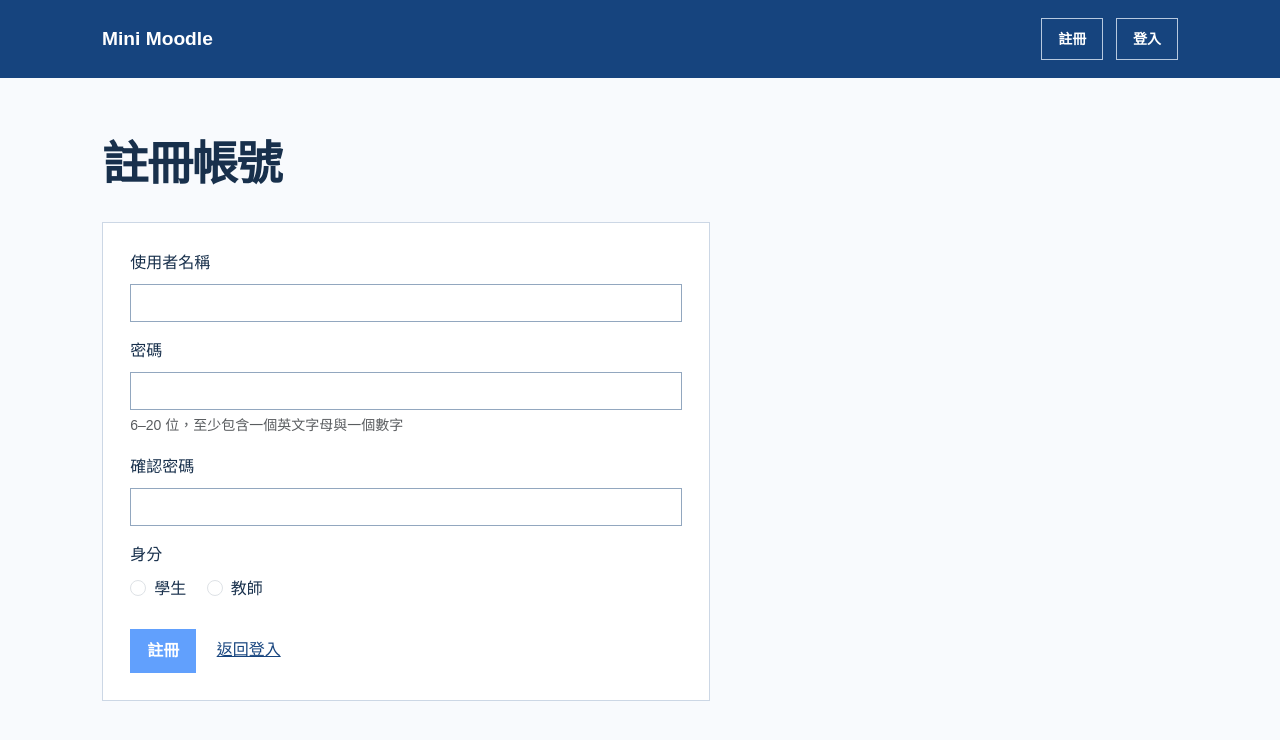
After one commit to amyjiang1222/Mini-moodle, a Flask app: page /register in a window 1280 px wide. The commit adds this page. Shown: the top 740 px of the page. Run offline with Flask 3, Linux system fonts and the light colour scheme.

Commit message:
加入註冊頁面雛形

```diff
--- a/app/routes/auth.py
+++ b/app/routes/auth.py
@@ -44,6 +44,11 @@ def login():
     return render_template("login.html")
 
 
+@bp.get("/register")
+def register():
+    return render_template("register.html")
+
+
 @bp.post("/logout")
 @login_required
 def logout():
--- a/app/templates/base.html
+++ b/app/templates/base.html
@@ -19,6 +19,7 @@
               <button class="btn btn-outline-secondary btn-sm" type="submit">登出</button>
             </form>
           {% else %}
+            <a class="btn btn-outline-primary btn-sm" href="{{ url_for('auth.register') }}">註冊</a>
             <a class="btn btn-primary btn-sm" href="{{ url_for('auth.login') }}">登入</a>
           {% endif %}
         </div>
--- a/app/templates/login.html
+++ b/app/templates/login.html
@@ -7,5 +7,6 @@
     <div class="mb-3"><label class="form-label" for="username">帳號</label><input class="form-control" id="username" name="username" autocomplete="username" required></div>
     <div class="mb-4"><label class="form-label" for="password">密碼</label><input class="form-control" id="password" name="password" type="password" autocomplete="current-password" required></div>
     <button class="btn btn-primary" type="submit">登入</button>
+    <a class="ms-3" href="{{ url_for('auth.register') }}">註冊帳號</a>
   </form>
 {% endblock %}
--- /dev/null
+++ b/app/templates/register.html
@@ -0,0 +1,33 @@
+{% extends "base.html" %}
+{% block title %}註冊帳號{% endblock %}
+{% block content %}
+  <div class="form-heading"><h1>註冊帳號</h1></div>
+  <form method="post" class="form-narrow entry-form" onsubmit="return false">
+    <div class="mb-3">
+      <label class="form-label" for="username">使用者名稱</label>
+      <input class="form-control" id="username" name="username" autocomplete="username" required>
+    </div>
+    <div class="mb-3">
+      <label class="form-label" for="password">密碼</label>
+      <input class="form-control" id="password" name="password" type="password" autocomplete="new-password" aria-describedby="password-hint" required>
+      <div class="form-text" id="password-hint">6–20 位，至少包含一個英文字母與一個數字</div>
+    </div>
+    <div class="mb-3">
+      <label class="form-label" for="confirm-password">確認密碼</label>
+      <input class="form-control" id="confirm-password" name="confirm_password" type="password" autocomplete="new-password" required>
+    </div>
+    <fieldset class="mb-4">
+      <legend class="form-label fs-6">身分</legend>
+      <div class="form-check form-check-inline">
+        <input class="form-check-input" id="role-student" name="role" type="radio" value="student" required>
+        <label class="form-check-label" for="role-student">學生</label>
+      </div>
+      <div class="form-check form-check-inline">
+        <input class="form-check-input" id="role-teacher" name="role" type="radio" value="teacher" required>
+        <label class="form-check-label" for="role-teacher">教師</label>
+      </div>
+    </fieldset>
+    <button class="btn btn-primary" type="button" disabled>註冊</button>
+    <a class="ms-3" href="{{ url_for('auth.login') }}">返回登入</a>
+  </form>
+{% endblock %}
```
Also changed, not shown: docs/ai_usage_log.md (+9 -0 lines).
